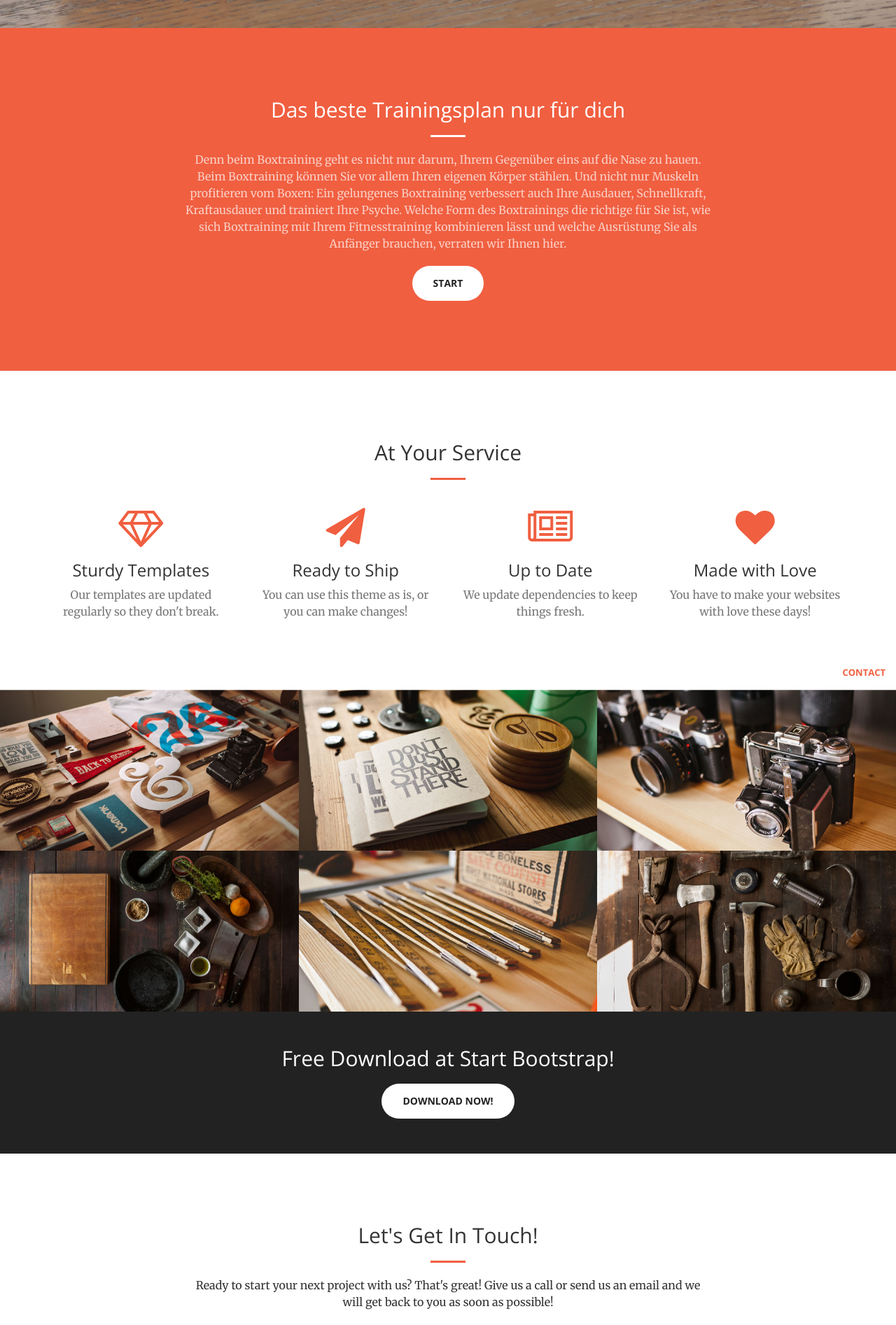
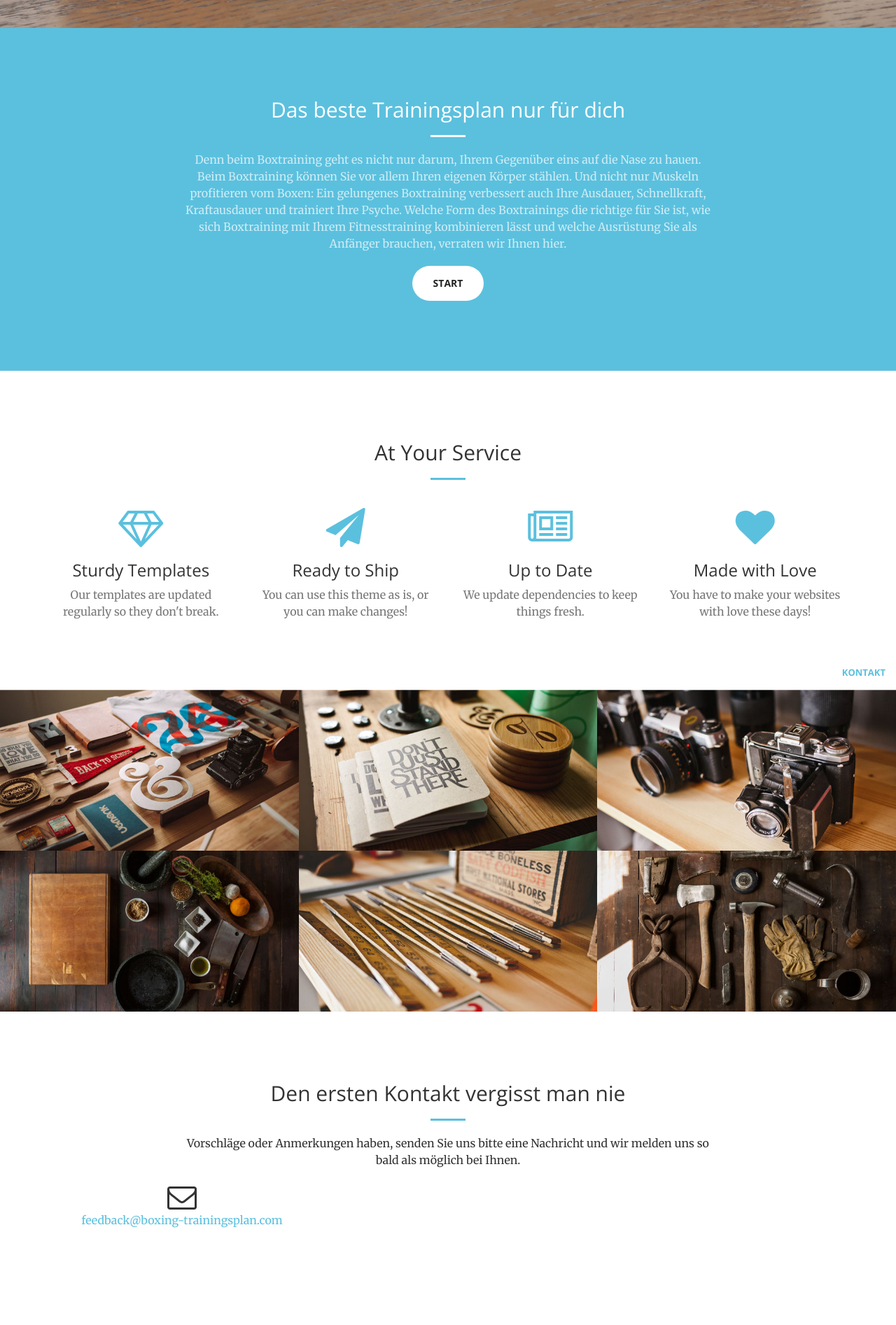
Before and after one commit to SKicherer/DHBW-Boxing-Trainingsplan, a web app: file index.html in a window 1280 px wide, after a click on "PORTFOLIO". Shown: the part 760-2654 px from the top of the page at 70% size. After the commit the page ends 2515 px from the top, so only its background shows below. Run offline with its HTML, style and script files only (its server is not run), Linux system fonts and the light colour scheme; some libraries are stand-ins or nearby versions.

Commit message:
Commit - Change colors - Add new texts

```diff
--- a/css/creative.css
+++ b/css/creative.css
@@ -16,7 +16,7 @@ body {
 
 hr {
     max-width: 50px;
-    border-color: #f05f40;
+    border-color: #5bc0de;
     border-width: 3px;
 }
 
@@ -25,7 +25,7 @@ hr.light {
 }
 
 a {
-    color: #f05f40;
+    color: #5bc0de;
     -webkit-transition: all .35s;
     -moz-transition: all .35s;
     transition: all .35s;
@@ -52,7 +52,7 @@ p {
 }
 
 .bg-primary {
-    background-color: #f05f40;
+    background-color: #5bc0de;
 }
 
 .bg-dark {
@@ -107,12 +107,12 @@ aside {
 
 .navbar-default .nav > li>a:hover,
 .navbar-default .nav>li>a:focus:hover {
-    color: #f05f40;
+    color: #5bc0de;
 }
 
 .navbar-default .nav > li.active>a,
 .navbar-default .nav>li.active>a:focus {
-    color: #f05f40!important;
+    color: #5bc0de!important;
     background-color: transparent;
 }
 
@@ -323,7 +323,7 @@ header .header-content .header-content-inner p {
 }
 
 .text-primary {
-    color: #f05f40;
+    color: #5bc0de;
 }
 
 .no-gutter > [class*=col-] {
--- a/index.html
+++ b/index.html
@@ -39,19 +39,22 @@
 
 </head>
 
+</head>
+
 <body id="page-top">
 
 <nav id="mainNav" class="navbar navbar-default navbar-fixed-top">
     <div class="container-fluid">
         <!-- Brand and toggle get grouped for better mobile display -->
         <div class="navbar-header">
-                <button type="button" class="navbar-toggle collapsed" data-toggle="collapse" data-target="#bs-example-navbar-collapse-1">
+            <button type="button" class="navbar-toggle collapsed" data-toggle="collapse"
+                    data-target="#bs-example-navbar-collapse-1">
                 <span class="sr-only">Toggle navigation</span>
                 <span class="icon-bar"></span>
                 <span class="icon-bar"></span>
                 <span class="icon-bar"></span>
             </button>
-                <a class="navbar-brand page-scroll" href="#page-top">Boxen Krafttrainingsplan</a>
+            <a class="navbar-brand page-scroll" href="#page-top">Boxen Trainingsplan</a>
         </div>
 
         <!-- Collect the nav links, forms, and other content for toggling -->
@@ -61,13 +64,13 @@
                     <a class="page-scroll" href="#about">About</a>
                 </li>
                 <li>
-                        <a class="page-scroll" href="#services">Services</a>
+                    <a class="page-scroll" href="#services">Dienste</a>
                 </li>
                 <li>
                     <a class="page-scroll" href="#portfolio">Portfolio</a>
                 </li>
                 <li>
-                        <a class="page-scroll" href="#contact">Contact</a>
+                    <a class="page-scroll" href="#contact">Kontakt</a>
                 </li>
             </ul>
         </div>
@@ -79,10 +82,10 @@
 <header>
     <div class="header-content">
         <div class="header-content-inner">
-                <h1>Boxen Krafttrainingsplan</h1>
-
+            <h1>Boxen Trainingsplan</h1>
             <hr>
-                <p>Wenn Sie auf der Suche nach Tipps für für Ihre nächste Kneipenschlägerei sind, sollten Sie hier lieber das Handtuch werfen. </p>
+            <p>Wenn Sie auf der Suche nach Tipps für für Ihre nächste Kneipenschlägerei sind, sollten Sie hier lieber
+                das Handtuch werfen. </p>
             <a href="#about" class="btn btn-primary btn-xl page-scroll">Learn mehr</a>
         </div>
     </div>
@@ -94,10 +97,14 @@
             <div class="col-lg-8 col-lg-offset-2 text-center">
                 <h2 class="section-heading">Das beste Trainingsplan nur für dich</h2>
                 <hr class="light">
-                    <p class="text-faded">Denn beim Boxtraining geht es nicht nur darum, Ihrem Gegenüber eins auf die Nase zu hauen.
-                        Beim Boxtraining können Sie vor allem Ihren eigenen Körper stählen. Und nicht nur Muskeln profitieren vom Boxen:
-                        Ein gelungenes Boxtraining verbessert auch Ihre Ausdauer, Schnellkraft, Kraftausdauer und trainiert Ihre Psyche.
-                        Welche Form des Boxtrainings die richtige für Sie ist, wie sich Boxtraining mit Ihrem Fitnesstraining kombinieren
+                <p class="text-faded">Denn beim Boxtraining geht es nicht nur darum, Ihrem Gegenüber eins auf die Nase
+                    zu hauen.
+                    Beim Boxtraining können Sie vor allem Ihren eigenen Körper stählen. Und nicht nur Muskeln
+                    profitieren vom Boxen:
+                    Ein gelungenes Boxtraining verbessert auch Ihre Ausdauer, Schnellkraft, Kraftausdauer und trainiert
+                    Ihre Psyche.
+                    Welche Form des Boxtrainings die richtige für Sie ist, wie sich Boxtraining mit Ihrem
+                    Fitnesstraining kombinieren
                     lässt und welche Ausrüstung Sie als Anfänger brauchen, verraten wir Ihnen hier.</p>
                 <a href="#" class="btn btn-default btn-xl">Start</a>
             </div>
@@ -157,10 +164,10 @@
                     <div class="portfolio-box-caption">
                         <div class="portfolio-box-caption-content">
                             <div class="project-category text-faded">
-                                    Category
+                                Vorbereitung beim Boxen
                             </div>
                             <div class="project-name">
-                                    Project Name
+                                Die beste Tipps für die Vorbereitung aufs Training
                             </div>
                         </div>
                     </div>
@@ -168,14 +175,17 @@
             </div>
             <div class="col-lg-4 col-sm-6">
                 <a href="#" class="portfolio-box">
+                    <div class="portfolio-box">
                         <img src="img/portfolio/2.jpg" class="img-responsive" alt="">
                         <div class="portfolio-box-caption">
                             <div class="portfolio-box-caption-content">
                                 <div class="project-category text-faded">
-                                    Category
+                                    Unsere Trainingspläne in PDF format
                                 </div>
-                                <div class="project-name">
-                                    Project Name
+                                <br>
+                                <div class="call-to-action">
+                                    <a href="#" class="btn btn-default btn-xl wow tada">Jetzt herunterladen</a>
+                                </div>
                             </div>
                         </div>
                     </div>
@@ -212,30 +222,30 @@
                 </a>
             </div>
             <div class="col-lg-4 col-sm-6">
-                    <a href="#" class="portfolio-box">
+                <a href="http://fitnessrezepte.de/" class="portfolio-box">
                     <img src="img/portfolio/5.jpg" class="img-responsive" alt="">
                     <div class="portfolio-box-caption">
                         <div class="portfolio-box-caption-content">
                             <div class="project-category text-faded">
-                                    Category
+                                Fitness Rezepte
                             </div>
                             <div class="project-name">
-                                    Project Name
+                                Täglich ein frisches Rezept
                             </div>
                         </div>
                     </div>
                 </a>
             </div>
             <div class="col-lg-4 col-sm-6">
-                    <a href="#" class="portfolio-box">
+                <a href="http://www.boxen-stuttgart.de/" class="portfolio-box">
                     <img src="img/portfolio/6.jpg" class="img-responsive" alt="">
                     <div class="portfolio-box-caption">
                         <div class="portfolio-box-caption-content">
                             <div class="project-category text-faded">
-                                    Category
+                                Boxvereine in Stuttgart
                             </div>
                             <div class="project-name">
-                                    Project Name
+                                Empfehlen wir Ihnen die beste Boxvereine in der Region Stuttgart
                             </div>
                         </div>
                     </div>
@@ -245,33 +255,29 @@
     </div>
 </section>
 
-    <aside class="bg-dark">
-        <div class="container text-center">
-            <div class="call-to-action">
-                <h2>Free Download at Start Bootstrap!</h2>
-                <a href="#" class="btn btn-default btn-xl wow tada">Download Now!</a>
-            </div>
-        </div>
-    </aside>
-
 <section id="contact">
     <div class="container">
         <div class="row">
             <div class="col-lg-8 col-lg-offset-2 text-center">
-                    <h2 class="section-heading">Let's Get In Touch!</h2>
+                <h2 class="section-heading">Den ersten Kontakt vergisst man nie</h2>
                 <hr class="primary">
-                    <p>Ready to start your next project with us? That's great! Give us a call or send us an email and we will get back to you as soon as possible!</p>
+                <p>Vorschläge oder Anmerkungen haben, senden Sie uns bitte eine
+                    Nachricht und wir melden uns so bald als möglich bei Ihnen.
+                </p>
             </div>
+
+            <!-- Telefon
                 <div class="col-lg-4 col-lg-offset-2 text-center">
                 <i class="fa fa-phone fa-3x wow bounceIn"></i>
                 <p>123-456-6789</p>
+            -->
         </div>
         <div class="col-lg-4 text-center">
             <i class="fa fa-envelope-o fa-3x wow bounceIn" data-wow-delay=".1s"></i>
-                    <p><a href="mailto:your-email@your-domain.com">feedback@startbootstrap.com</a></p>
+            <p><a href="mailto:your-email@your-domain.com">feedback@boxing-trainingsplan.com</a></p>
         </div>
     </div>
-        </div>
+
 </section>
 
 <!-- Socket.io.js -->
```
Also changed, not shown: other parts of css/creative.css (+14 -14 lines). Lines whose indentation alone changed are shown as unchanged.
